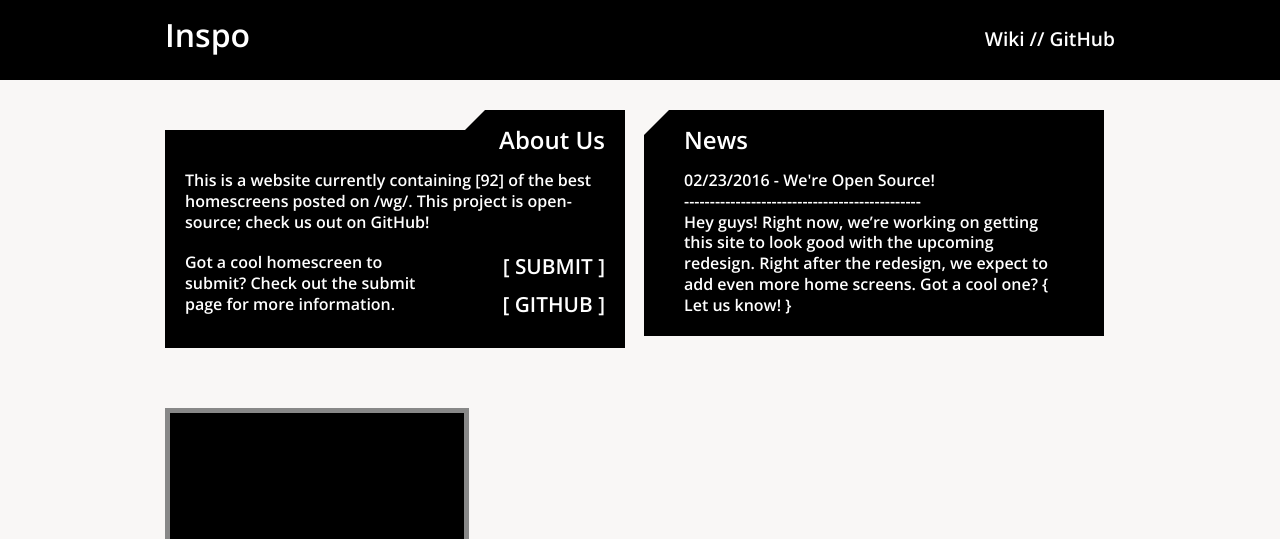
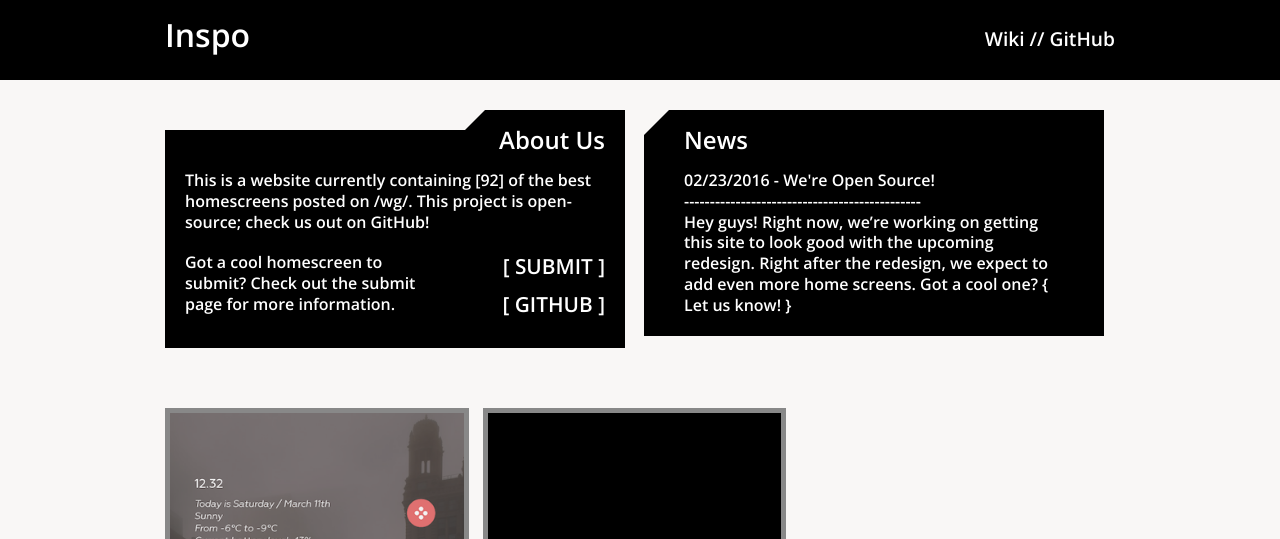
Before and after one commit to homescreens/homescreens, a Jekyll site: the page built from index.html, in a window 1280 px wide. Shown: the top 539 px of the page. Built offline with Jekyll 4.4.1, drawn with Linux system fonts in a browser that asks for light colours; grey boxes are pictures that could not be loaded.

Commit message:
New homescreen

```diff
--- a/_data/homescreens.yml
+++ b/_data/homescreens.yml
@@ -1,3 +1,8 @@
+- image_url: /assets/images/thumbs/0117.png
+  full_path: /assets/images/full/0117.png
+  col-size: col-1
+  type: image
+
 - image_url: /assets/images/thumbs/0116.jpeg
   full_path: /assets/images/webm/0116.webm
   col-size: col-1
```
Also changed, not shown: assets/images/full/0117.png (added), assets/images/thumbs/0117.png (added).
